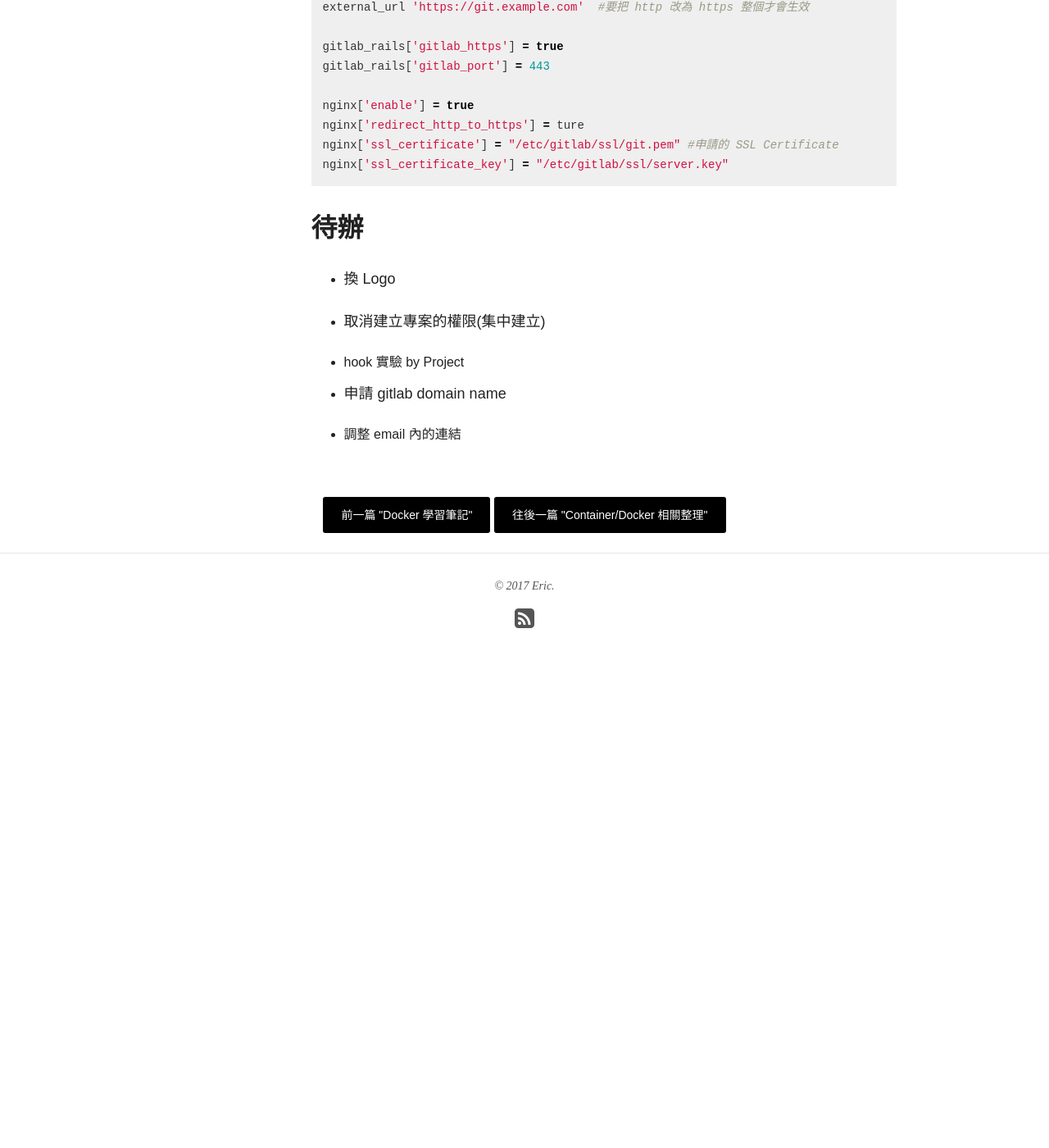
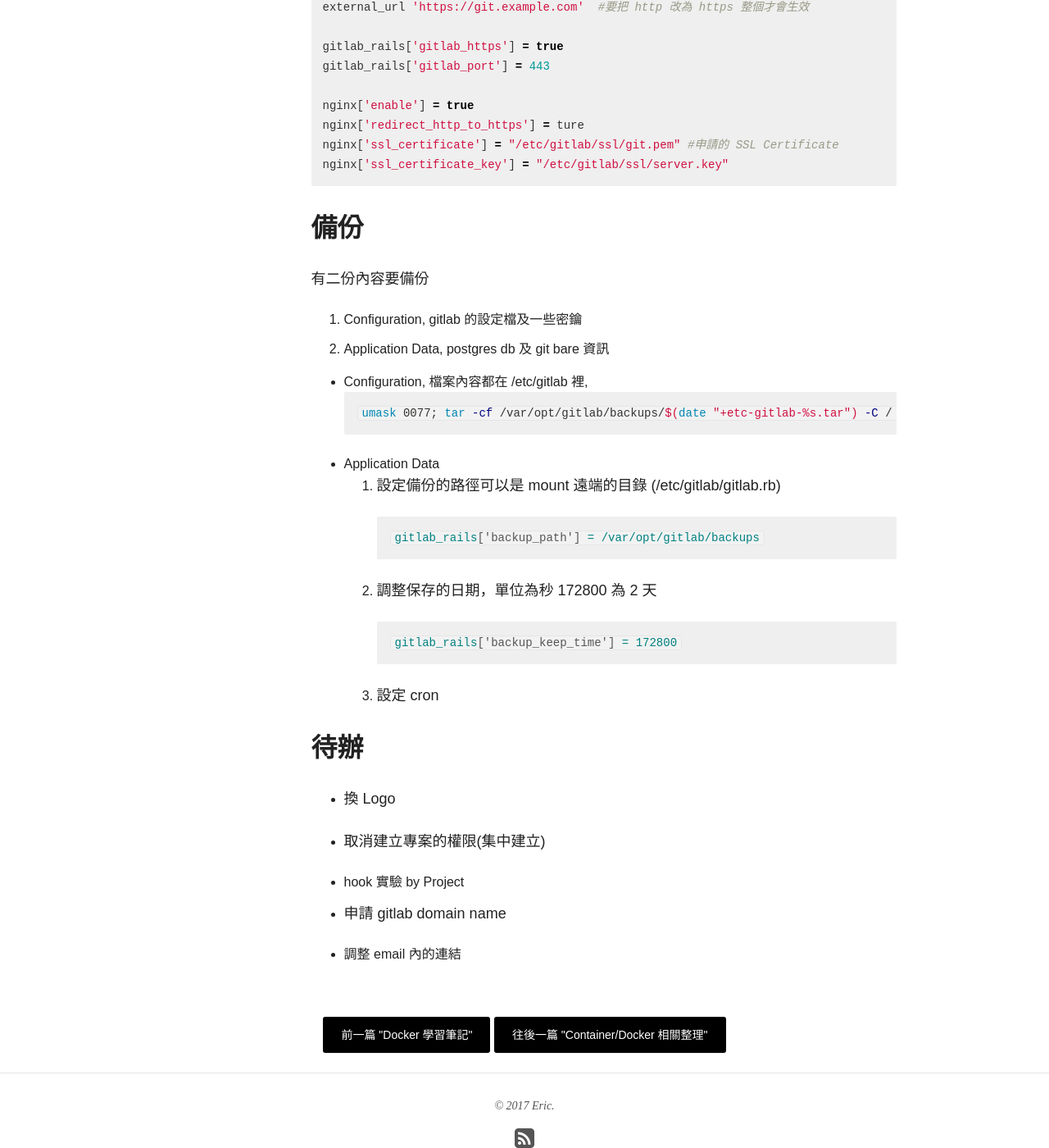
Before and after one commit to ericyu76/Notes, a Jekyll site: the page built from _posts/articles/2016-10-22-Gitlab-Install-LDAP.md, in a window 1280 px wide and 1400 px high, scrolled down 2482 px. Shown: the whole window at 82% size. Built offline with Jekyll 4.4.1, drawn with Linux system fonts in a browser that asks for light colours; nearby versions of some CDN libraries; before the commit the page ends 3348 px from its top, so only the background shows below that.

Commit message:
Update Backup section

````diff
--- a/_posts/articles/2016-10-22-Gitlab-Install-LDAP.md
+++ b/_posts/articles/2016-10-22-Gitlab-Install-LDAP.md
@@ -83,6 +83,30 @@
 nginx['ssl_certificate_key'] = "/etc/gitlab/ssl/server.key"
 ```
 
+## 備份
+有二份內容要備份
+
+1. Configuration, gitlab 的設定檔及一些密鑰
+2. Application Data, postgres db 及 git bare 資訊
+
+- Configuration, 檔案內容都在 /etc/gitlab 裡,
+```bash
+umask 0077; tar -cf /var/opt/gitlab/backups/$(date "+etc-gitlab-%s.tar") -C / etc/gitlab
+```
+- Application Data
+    1. 設定備份的路徑可以是 mount 遠端的目錄 (/etc/gitlab/gitlab.rb)
+
+       ```ini
+       gitlab_rails['backup_path'] = /var/opt/gitlab/backups
+       ```
+    2. 調整保存的日期，單位為秒 172800 為 2 天
+
+       ```ini
+       gitlab_rails['backup_keep_time'] = 172800
+       ```
+    3. 設定 cron
+
+
 ## 待辦
 
 *   換 Logo
````
